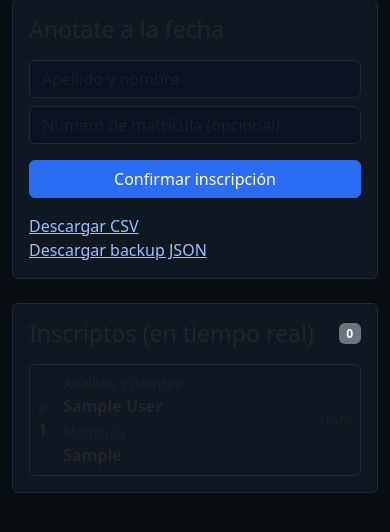
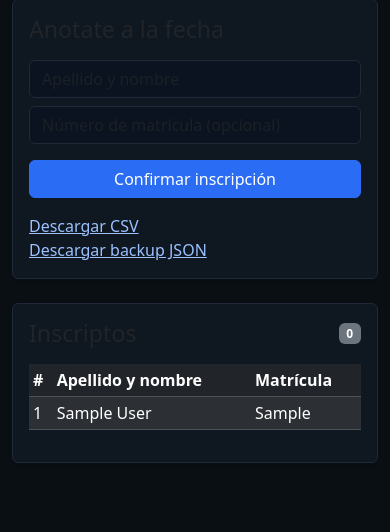
Before and after one commit to El-gordo-toni/listadejugadores, a Flask app: page / in a window 390 px wide. Shown: the part 25-557 px from the top of the page. Run offline with Flask 3, Linux system fonts and the light colour scheme; tables that the repository leaves empty hold one stand-in row (values such as "Sample post"); some libraries are stand-ins or nearby versions.

Commit message:
Update index.html

```diff
--- a/templates/index.html
+++ b/templates/index.html
@@ -11,27 +11,12 @@
     .form-control{background:#0b1320;color:#e6edf3;border-color:#1f2937}
     .btn-primary{background:#2a6df4;border-color:#2a6df4}
     a{color:#9cc1ff}
-
-    /* Toggle tabla/cards según tamaño */
-    @media (max-width: 576px){
-      #tableWrap { display:none; }
-      #cardsWrap { display:block; }
-      .btn { width:100%; }
-    }
-    @media (min-width: 577px){
-      #tableWrap { display:block; }
-      #cardsWrap { display:none; }
-    }
-
-    /* Cards móviles */
-    .player-card .label {opacity:.7;font-size:.875rem}
-    .player-card .value {font-weight:600}
   </style>
 </head>
 <body>
 <div class="container py-4">
   <div class="row g-4">
-    <div class="col-lg-4">
+    <div class="col-md-4">
       <div class="card p-3 shadow-sm">
         <h3 class="mb-3">Anotate a la fecha</h3>
         <form id="signupForm" class="vstack gap-2" autocomplete="off" novalidate>
@@ -48,22 +33,19 @@
       </div>
     </div>
 
-    <div class="col-lg-8">
+    <div class="col-md-8">
       <div class="card p-3 shadow-sm">
         <div class="d-flex align-items-center justify-content-between">
-          <h3 class="m-0">Inscriptos (en tiempo real)</h3>
+          <h3 class="m-0">Inscriptos</h3>
           <span id="count" class="badge text-bg-secondary">0</span>
         </div>
-
-        <!-- VISTA TABLA (desktop) -->
-        <div id="tableWrap" class="table-responsive mt-3">
+        <div class="table-responsive mt-3">
           <table class="table table-dark table-striped table-sm align-middle" id="playersTable">
             <thead>
               <tr>
                 <th>#</th>
                 <th>Apellido y nombre</th>
                 <th>Matrícula</th>
-                <th>Hora</th>
               </tr>
             </thead>
             <tbody>
@@ -72,53 +54,24 @@
                 <td>{{ p.id }}</td>
                 <td>{{ p.full_name }}</td>
                 <td>{{ p.matricula }}</td>
-                <td>{{ p.created_at }}</td>
               </tr>
               {% endfor %}
             </tbody>
           </table>
         </div>
-
-        <!-- VISTA CARDS (mobile) -->
-        <div id="cardsWrap" class="mt-3">
-          <div id="cardsList" class="vstack gap-2">
-            {% for p in players %}
-            <div class="player-card card p-2" id="card-{{ p.id }}">
-              <div class="d-flex justify-content-between align-items-center">
-                <div>
-                  <div class="label">#</div>
-                  <div class="value">{{ p.id }}</div>
-                </div>
-                <div class="flex-grow-1 px-3">
-                  <div class="label">Apellido y nombre</div>
-                  <div class="value">{{ p.full_name }}</div>
-                  <div class="label mt-1">Matrícula</div>
-                  <div class="value">{{ p.matricula or '—' }}</div>
-                </div>
-                <div class="text-end">
-                  <div class="label">Hora</div>
-                  <div class="value">{{ p.created_at }}</div>
-                </div>
-              </div>
-            </div>
-            {% endfor %}
-          </div>
-        </div>
-
       </div>
     </div>
+
   </div>
 </div>
 
 <script src="https://cdn.socket.io/4.7.5/socket.io.min.js"></script>
 <script>
-  // WebSocket con fallback a polling
+  // WebSocket con fallback a polling (desktop va sobrado con WS)
   const socket = io({ transports: ['websocket', 'polling'] });
 
   const tbody = document.querySelector('#playersTable tbody');
-  const cards = document.getElementById('cardsList');
   const count = document.getElementById('count');
-  let bootstrapped = false;
 
   function escapeHtml(text){
     const map = { '&':'&amp;', '<':'&lt;', '>':'&gt;', '"':'&quot;', "'":'&#039;' };
@@ -131,33 +84,8 @@
     tr.innerHTML = `
       <td>${p.id}</td>
       <td>${escapeHtml(p.full_name)}</td>
-      <td>${escapeHtml(p.matricula)}</td>
-      <td>${p.created_at}</td>`;
+      <td>${escapeHtml(p.matricula)}</td>`;
     return tr;
-  }
-
-  function renderCard(p){
-    const div = document.createElement('div');
-    div.className = 'player-card card p-2';
-    div.id = 'card-'+p.id;
-    div.innerHTML = `
-      <div class="d-flex justify-content-between align-items-center">
-        <div>
-          <div class="label">#</div>
-          <div class="value">${p.id}</div>
-        </div>
-        <div class="flex-grow-1 px-3">
-          <div class="label">Apellido y nombre</div>
-          <div class="value">${escapeHtml(p.full_name)}</div>
-          <div class="label mt-1">Matrícula</div>
-          <div class="value">${escapeHtml(p.matricula || '—')}</div>
-        </div>
-        <div class="text-end">
-          <div class="label">Hora</div>
-          <div class="value">${p.created_at}</div>
-        </div>
-      </div>`;
-    return div;
   }
 
   function refreshCount(){
@@ -166,40 +94,29 @@
 
   function bootstrapList(players){
     tbody.innerHTML = '';
-    cards.innerHTML = '';
-    players.forEach(p=>{
-      tbody.appendChild(renderRow(p));
-      cards.appendChild(renderCard(p));
-    });
+    players.forEach(p=> tbody.appendChild(renderRow(p)));
     refreshCount();
   }
 
-  socket.on('bootstrap', (players)=>{
-    bootstrapped = true;
-    bootstrapList(players);
-  });
+  // Bootstrap por WS/polling
+  socket.on('bootstrap', bootstrapList);
 
-  async function httpBootstrap(){
+  // Fallback para refrescar lista por HTTP tras cargar
+  (async function httpBootstrap(){
     try{
       const res = await fetch('/api/players');
       const players = await res.json();
-      if(!bootstrapped){
-        bootstrapList(players);
-      }
-    }catch(e){
-      console.warn('No se pudo cargar /api/players', e);
-    }
-  }
+      bootstrapList(players);
+    }catch(e){ console.warn('No se pudo cargar /api/players', e); }
+  })();
 
-  document.addEventListener('DOMContentLoaded', refreshCount);
-  httpBootstrap();
-
+  // Nuevos jugadores en tiempo real
   socket.on('player_added', (p)=>{
-    if(!document.getElementById('row-'+p.id)) tbody.appendChild(renderRow(p));
-    if(!document.getElementById('card-'+p.id)) cards.appendChild(renderCard(p));
+    tbody.appendChild(renderRow(p));
     refreshCount();
   });
 
+  // Envío del formulario
   document.getElementById('signupForm').addEventListener('submit', async (e)=>{
     e.preventDefault();
     const form = e.target;
@@ -228,13 +145,16 @@
       return;
     }
 
+    // Añadir al instante
     const p = data.player;
-    if(!document.getElementById('row-'+p.id)) tbody.appendChild(renderRow(p));
-    if(!document.getElementById('card-'+p.id)) cards.appendChild(renderCard(p));
+    tbody.appendChild(renderRow(p));
     refreshCount();
 
     form.reset();
   });
+
+  // Inicializa contador con SSR inicial
+  document.addEventListener('DOMContentLoaded', refreshCount);
 </script>
 </body>
 </html>
```
